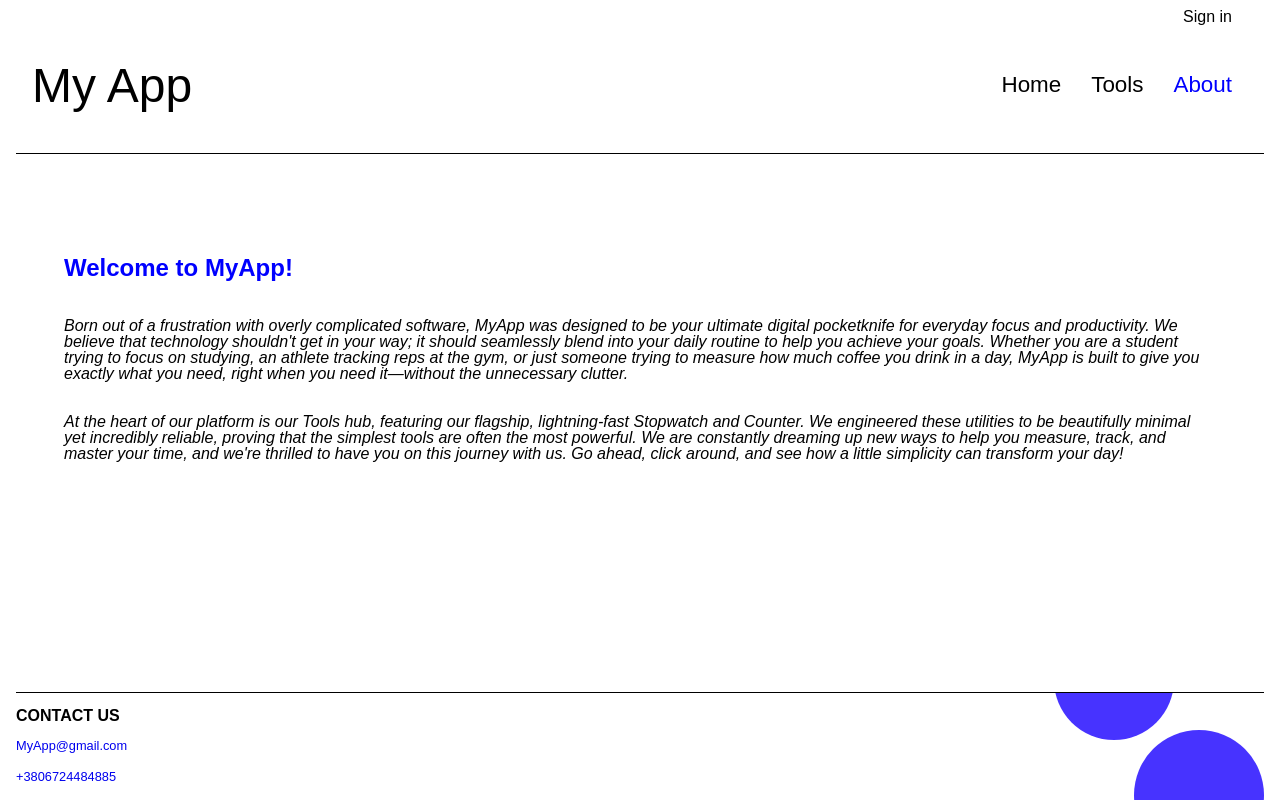
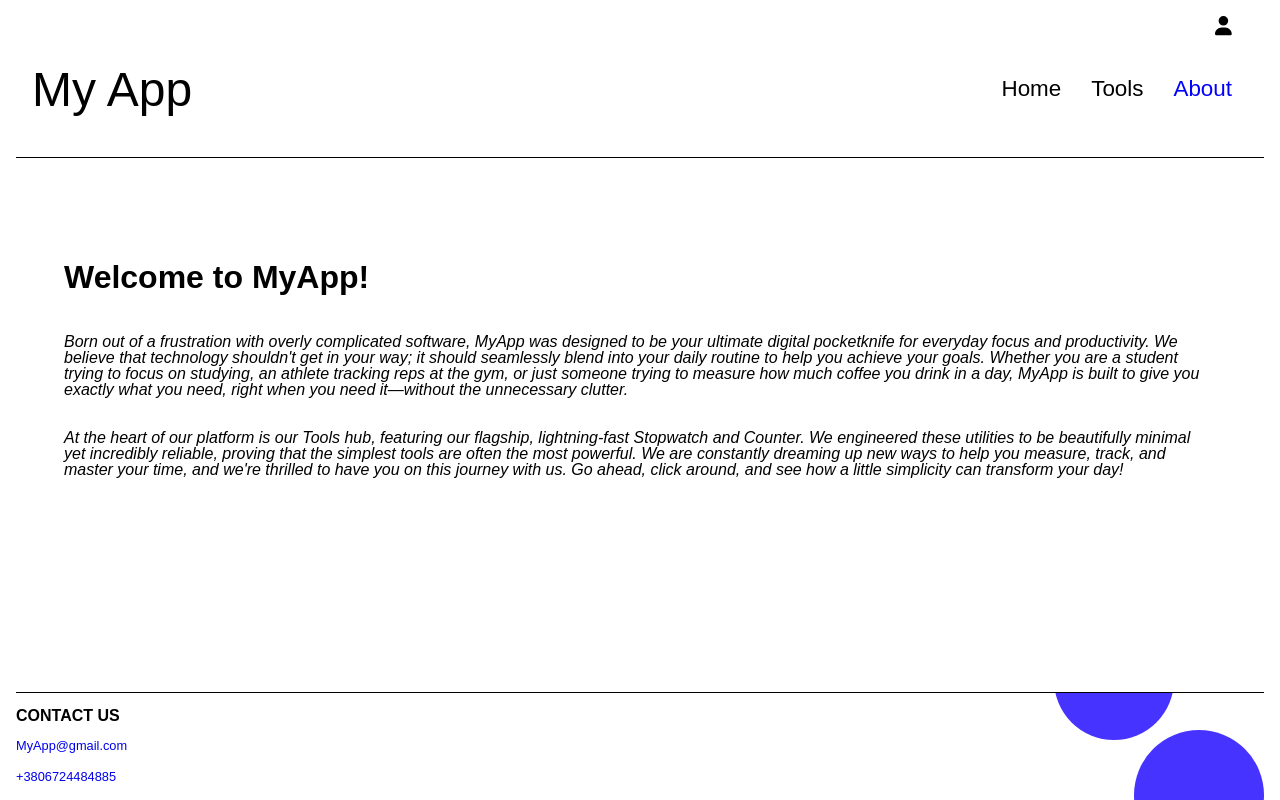
Before and after one commit to AnnaGrygoryeva-01/M4--React-Routing, a React (Vite) app: page /about in a window 1280 px wide. Built offline with nearby package versions, Linux system fonts and the light colour scheme.

Commit message:
Change SignIn label to icon

```diff
--- a/package.json
+++ b/package.json
@@ -10,6 +10,9 @@
     "preview": "vite preview"
   },
   "dependencies": {
+    "@fortawesome/fontawesome-svg-core": "^6.5.1",
+    "@fortawesome/free-solid-svg-icons": "^6.5.1",
+    "@fortawesome/react-fontawesome": "^0.2.0",
     "classnames": "^2.5.1",
     "formik": "^2.4.5",
     "react": "^19.2.7",
--- a/src/components/Header/Header.module.sass
+++ b/src/components/Header/Header.module.sass
@@ -3,8 +3,19 @@
 .loginContainer
     display: flex
     justify-content: flex-end
-    padding: 0.5rem 2rem
-    // border-bottom: 1px solid shared.$color-black
+    padding: 1rem 2rem
+    padding-bottom: 0
+
+    a
+        font-size: 1.2rem
+        text-decoration: none
+        color: inherit
+        transition: color 0.3s
+        &:hover
+            color: shared.$color-blue
+
+        &.active
+            color: shared.$color-blue
 
 
 .headerContainer
--- a/src/components/Header/index.jsx
+++ b/src/components/Header/index.jsx
@@ -1,4 +1,6 @@
 import { NavLink } from "react-router-dom";
+import { FontAwesomeIcon } from "@fortawesome/react-fontawesome";
+import { faUser } from "@fortawesome/free-solid-svg-icons";
 import styles from "./Header.module.sass";
 import { createActiveLinkClass } from "../../utils/activeLinkClass";
 
@@ -8,8 +10,8 @@ function Header() {
   return (
     <header>
       <div className={styles.loginContainer}>
-        <NavLink to="/login" className={activeLinkClass}>
-          Sign in
+        <NavLink to="/login" className={activeLinkClass} title="Sign in">
+          <FontAwesomeIcon icon={faUser} />
         </NavLink>
       </div>
       <nav className={styles.headerContainer}>
--- a/src/pages/About/index.jsx
+++ b/src/pages/About/index.jsx
@@ -3,7 +3,7 @@ import styles from "./About.module.sass";
 function About() {
   return (
     <div className={styles.aboutContainer}>
-      <h2>Welcome to MyApp!</h2>
+      <h1>Welcome to MyApp!</h1>
       <p>
         Born out of a frustration with overly complicated software, MyApp was
         designed to be your ultimate digital pocketknife for everyday focus and
--- a/src/pages/Home/index.jsx
+++ b/src/pages/Home/index.jsx
@@ -2,10 +2,10 @@ import styles from "./Home.module.sass";
 
 function Home() {
   return (
-    <div className={styles.homeTitle}>
+    <h1 className={styles.homeTitle}>
       Your Everyday&nbsp;
       <span className={styles.highlightText}> Digital Toolkit </span>
-    </div>
+    </h1>
   );
 }
 
```
Also changed, not shown: 1 other file (tests, documents, lock files or other folders).
